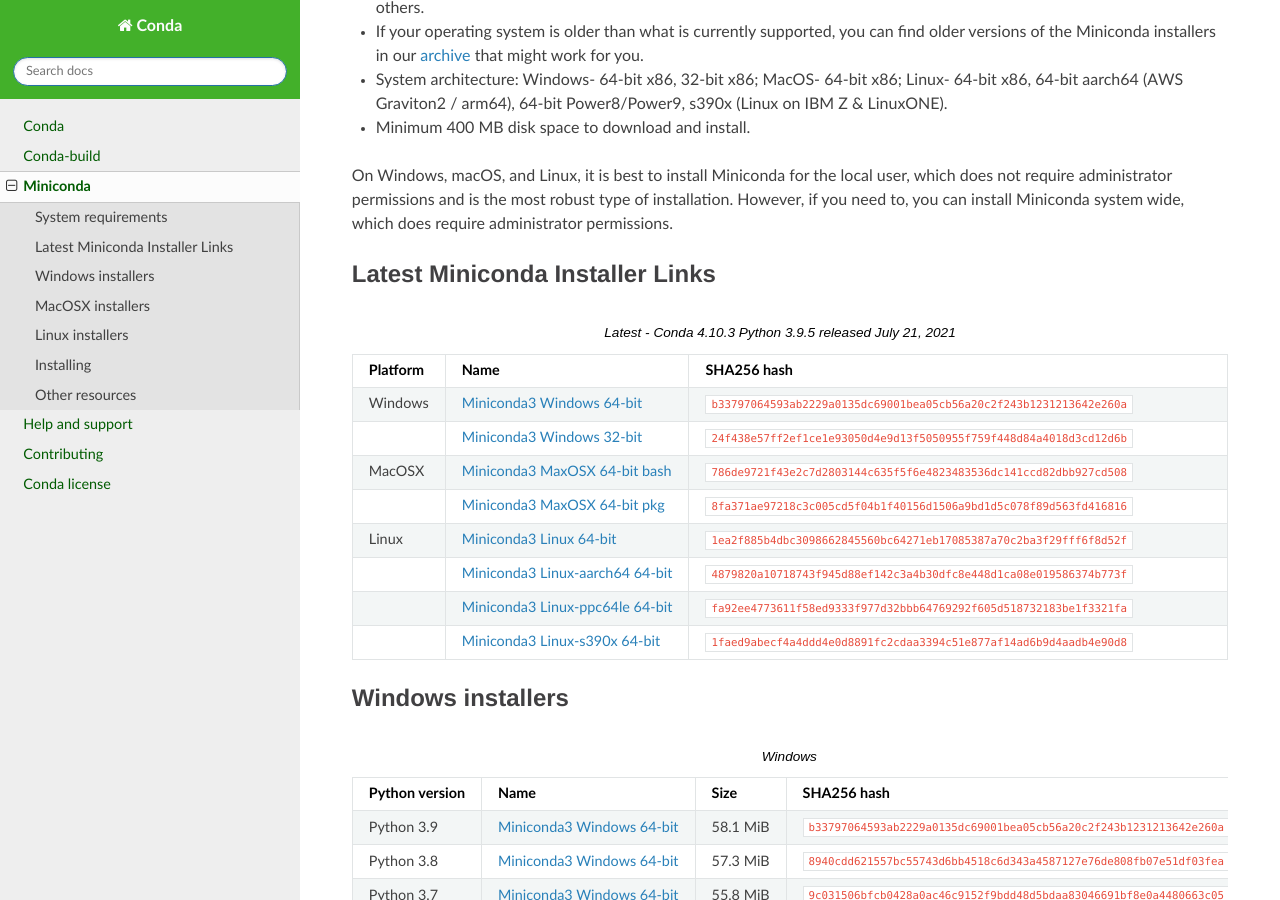
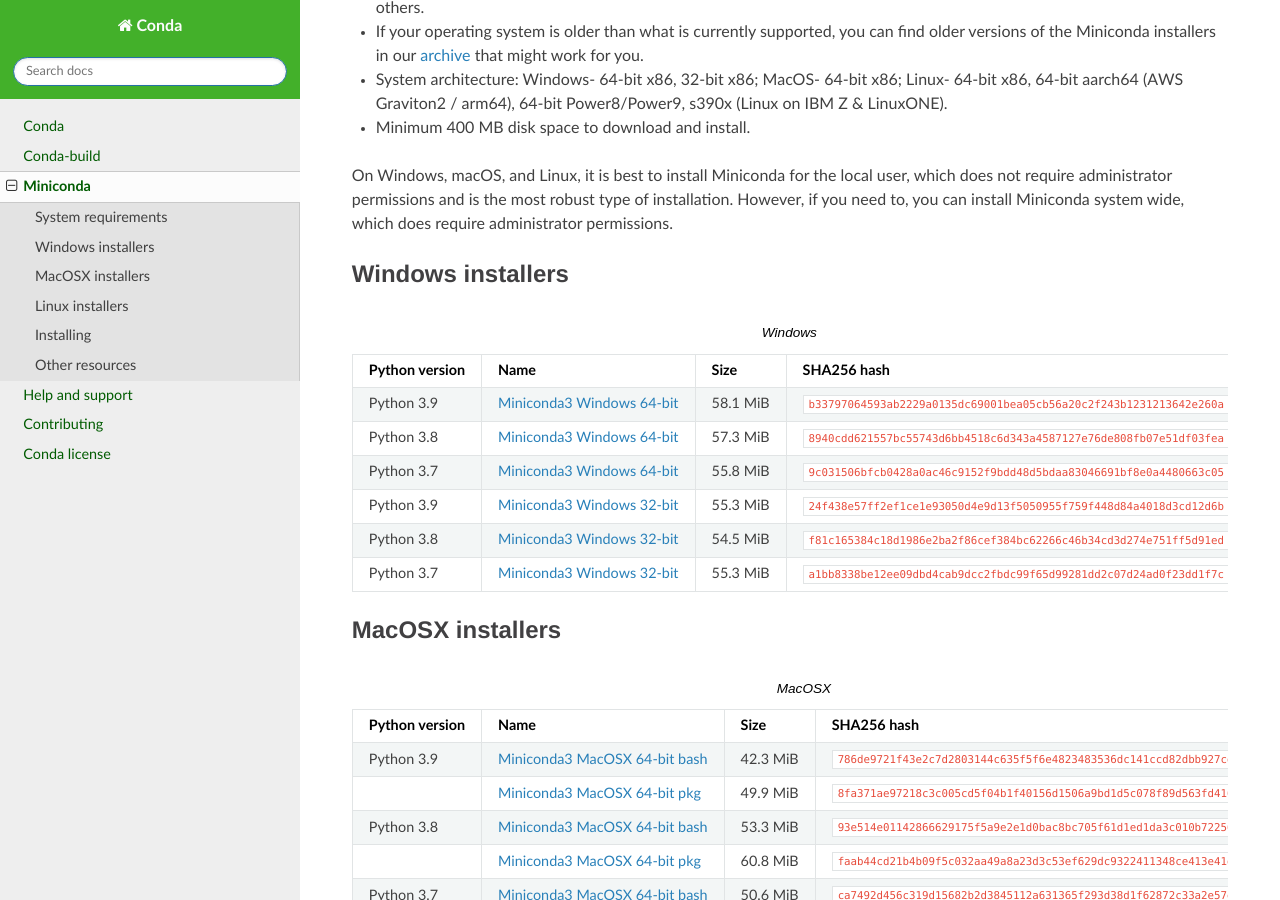
Before and after one commit to conda/conda-docs, a Sphinx documentation site: the page built from docs/source/miniconda.rst, in a window 1280 px wide and 900 px high, scrolled down 404 px. Built offline with Sphinx 7.4.7 and the Read the Docs theme 2.0.0, drawn with Linux system fonts in a browser that asks for light colours.

Commit message:
miniconda.rst: Remove new section
A commit a month ago added a "Latest Miniconda Installer Links" section that's not built from the automation scripts around hashes. It also had a typo ("MaxOSX" rather than "MacOSX"). Earlier I did a pull request that just fixed the name, but looking at the automation around this, it's better to just remove the new section and leave users to go to their OS section like they used to.

```diff
--- a/docs/source/miniconda.rst
+++ b/docs/source/miniconda.rst
@@ -27,22 +27,6 @@
 which does not require administrator permissions and is the most robust type of
 installation. However, if you need to, you can install Miniconda system wide,
 which does require administrator permissions.
-
-Latest Miniconda Installer Links
-================================
-
-.. csv-table:: Latest - Conda 4.10.3 Python 3.9.5 released July 21, 2021
-   :header: Platform,Name,SHA256 hash
-   :widths: 5, 10, 80
-
-   Windows,`Miniconda3 Windows 64-bit <https://repo.anaconda.com/miniconda/Miniconda3-latest-Windows-x86_64.exe>`_,``b33797064593ab2229a0135dc69001bea05cb56a20c2f243b1231213642e260a``
-   ,`Miniconda3 Windows 32-bit <https://repo.anaconda.com/miniconda/Miniconda3-latest-Windows-x86.exe>`_,``24f438e57ff2ef1ce1e93050d4e9d13f5050955f759f448d84a4018d3cd12d6b``
-   MacOSX,`Miniconda3 MaxOSX 64-bit bash <https://repo.anaconda.com/miniconda/Miniconda3-latest-MacOSX-x86_64.sh>`_,``786de9721f43e2c7d2803144c635f5f6e4823483536dc141ccd82dbb927cd508``
-   ,`Miniconda3 MaxOSX 64-bit pkg <https://repo.anaconda.com/miniconda/Miniconda3-latest-MacOSX-x86_64.pkg>`_,``8fa371ae97218c3c005cd5f04b1f40156d1506a9bd1d5c078f89d563fd416816``
-   Linux,`Miniconda3 Linux 64-bit <https://repo.anaconda.com/miniconda/Miniconda3-latest-Linux-x86_64.sh>`_,``1ea2f885b4dbc3098662845560bc64271eb17085387a70c2ba3f29fff6f8d52f``
-   ,`Miniconda3 Linux-aarch64 64-bit <https://repo.anaconda.com/miniconda/Miniconda3-latest-Linux-aarch64.sh>`_,``4879820a10718743f945d88ef142c3a4b30dfc8e448d1ca08e019586374b773f``
-   ,`Miniconda3 Linux-ppc64le 64-bit <https://repo.anaconda.com/miniconda/Miniconda3-latest-Linux-ppc64le.sh>`_,``fa92ee4773611f58ed9333f977d32bbb64769292f605d518732183be1f3321fa``
-   ,`Miniconda3 Linux-s390x 64-bit <https://repo.anaconda.com/miniconda/Miniconda3-latest-Linux-s390x.sh>`_,``1faed9abecf4a4ddd4e0d8891fc2cdaa3394c51e877af14ad6b9d4aadb4e90d8``
 
 Windows installers
 ==================
```
